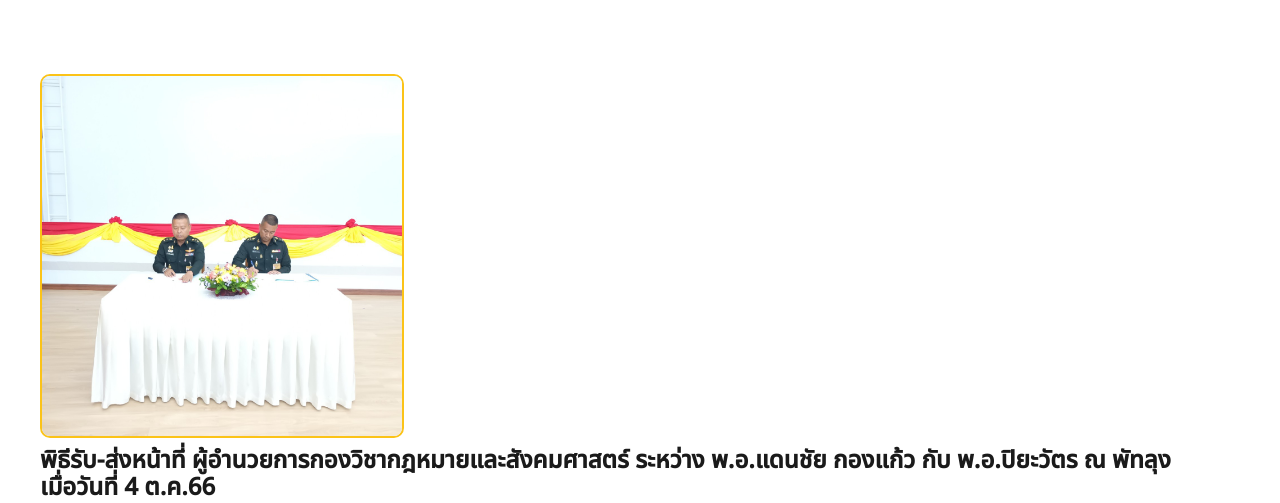
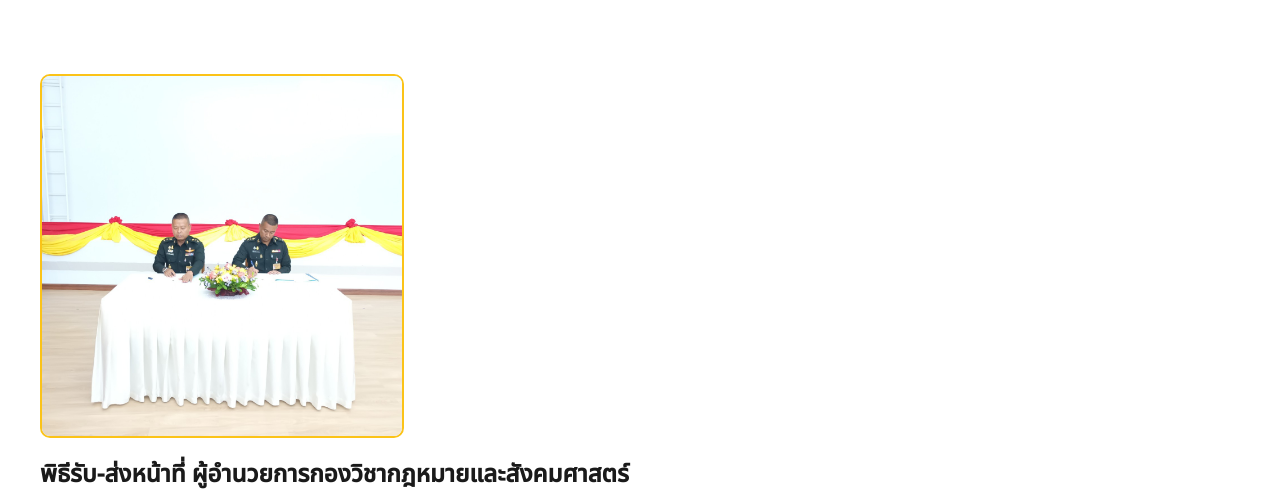
Before and after one commit to PKetphan/crmasocialdept, an Eleventy site: page src/blog.njk in a window 1280 px wide. Shown: the part 449-952 px from the top of the page. Built offline with nearby package versions, Linux system fonts and the light colour scheme; Eleventy itself is replaced by a stand-in of ours; files that its build step writes are made by us from their sources.

Commit message:
Update Blog “2023-10-09”

```diff
--- a/src/blog/2023-10-09.md
+++ b/src/blog/2023-10-09.md
@@ -1,6 +1,5 @@
 ---
-title: พิธีรับ-ส่งหน้าที่ ผู้อำนวยการกองวิชากฎหมายและสังคมศาสตร์  ระหว่าง
-  พ.อ.แดนชัย กองแก้ว กับ พ.อ.ปิยะวัตร ณ พัทลุง เมื่อวันที่ 4 ต.ค.66
+title: "พิธีรับ-ส่งหน้าที่ ผู้อำนวยการกองวิชากฎหมายและสังคมศาสตร์  "
 author: Admin
 date: 2023-10-09T02:43:12.311Z
 tags:
```
